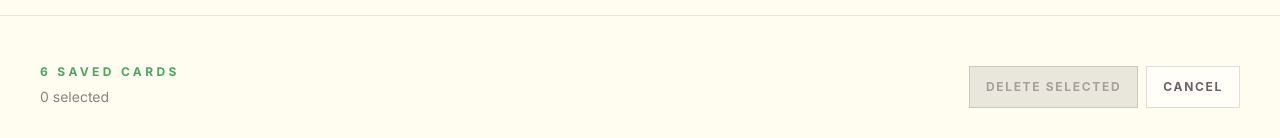
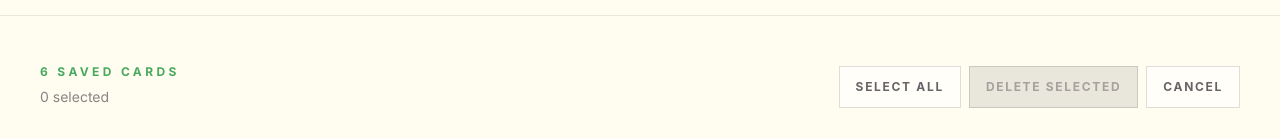
Before and after one commit to kaylindo149-cpu/learning-hub, a Next.js app: page / in a window 1280 px wide. Both pictures are taken after a click on the button "SELECT". Shown: the part 874-1012 px from the top of the page. Built offline with nearby package versions, Linux system fonts and the light colour scheme.

Commit message:
Add select all inside selection mode

```diff
--- a/src/components/LearningArchive.tsx
+++ b/src/components/LearningArchive.tsx
@@ -378,6 +378,15 @@ export function LearningArchive() {
 
   const selectedCardsCount = selectedCardIds.length;
   const hasDeletableCards = filteredCards.some(isDeletableCard);
+  const filteredDeletableCardIds = useMemo(
+    () => filteredCards.filter(isDeletableCard).map((card) => card.id),
+    [filteredCards]
+  );
+  const areAllFilteredDeletableCardsSelected =
+    filteredDeletableCardIds.length > 0 &&
+    filteredDeletableCardIds.every((cardId) =>
+      selectedCardIds.includes(cardId)
+    );
 
   function toggleSelectedCard(cardId: string) {
     setSelectedCardIds((currentIds) =>
@@ -391,6 +400,26 @@ export function LearningArchive() {
     setIsSelectingCards(false);
     setIsConfirmingDelete(false);
     setSelectedCardIds([]);
+  }
+
+  function toggleAllFilteredCards() {
+    const filteredDeletableCardIdsSet = new Set(filteredDeletableCardIds);
+
+    setSelectedCardIds((currentIds) => {
+      const hasSelectedAllFilteredCards =
+        filteredDeletableCardIds.length > 0 &&
+        filteredDeletableCardIds.every((cardId) =>
+          currentIds.includes(cardId)
+        );
+
+      if (hasSelectedAllFilteredCards) {
+        return currentIds.filter(
+          (cardId) => !filteredDeletableCardIdsSet.has(cardId)
+        );
+      }
+
+      return Array.from(new Set([...currentIds, ...filteredDeletableCardIds]));
+    });
   }
 
   function saveCategoryChanges(
@@ -755,6 +784,16 @@ export function LearningArchive() {
           <div className="flex flex-wrap gap-2 sm:justify-end">
             {isSelectingCards ? (
               <>
+                <button
+                  className="border border-ink/15 bg-white/55 px-4 py-3 text-xs font-bold uppercase tracking-[0.14em] text-ink/70 transition hover:border-sage hover:text-sage disabled:cursor-not-allowed disabled:text-ink/30"
+                  disabled={filteredDeletableCardIds.length === 0}
+                  onClick={toggleAllFilteredCards}
+                  type="button"
+                >
+                  {areAllFilteredDeletableCardsSelected
+                    ? "Deselect all"
+                    : "Select all"}
+                </button>
                 <button
                   className="border border-clay bg-clay px-4 py-3 text-xs font-bold uppercase tracking-[0.14em] text-paper transition disabled:cursor-not-allowed disabled:border-ink/15 disabled:bg-ink/10 disabled:text-ink/35"
                   disabled={selectedCardsCount === 0}
```
